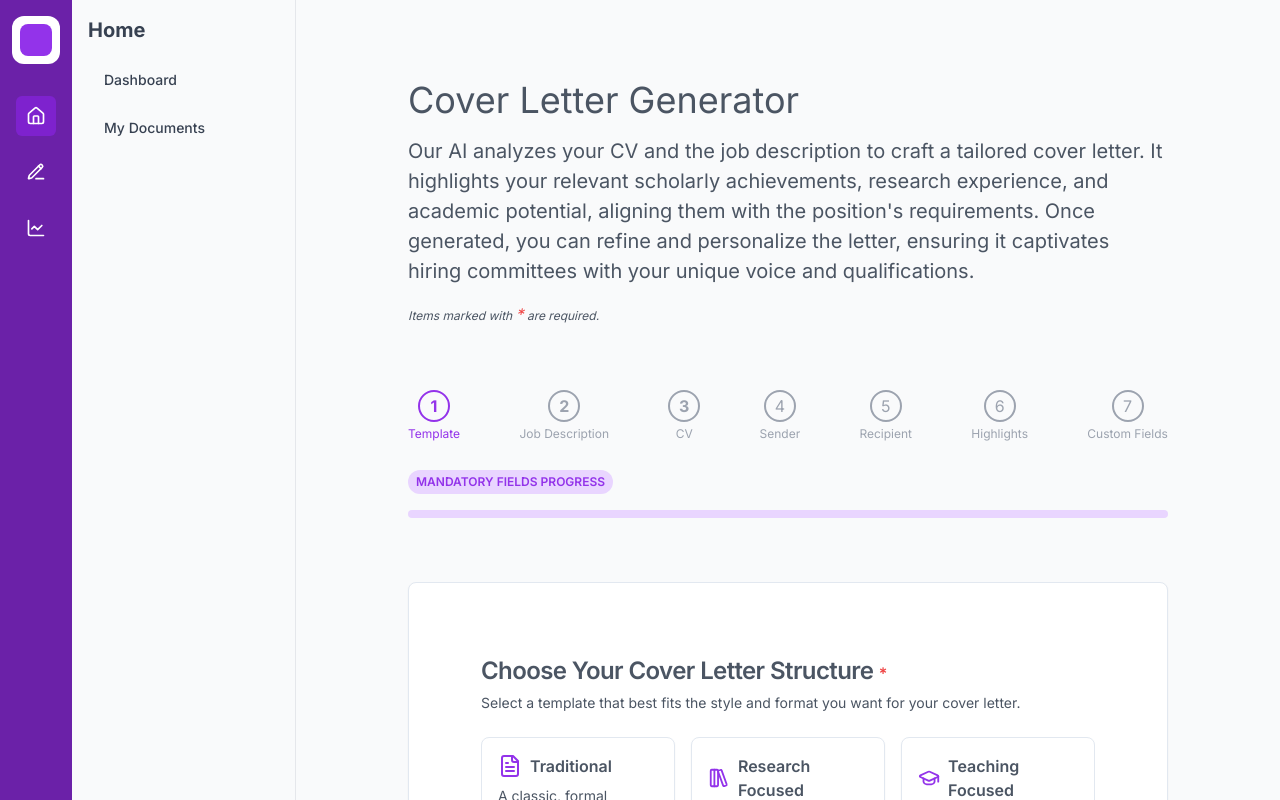
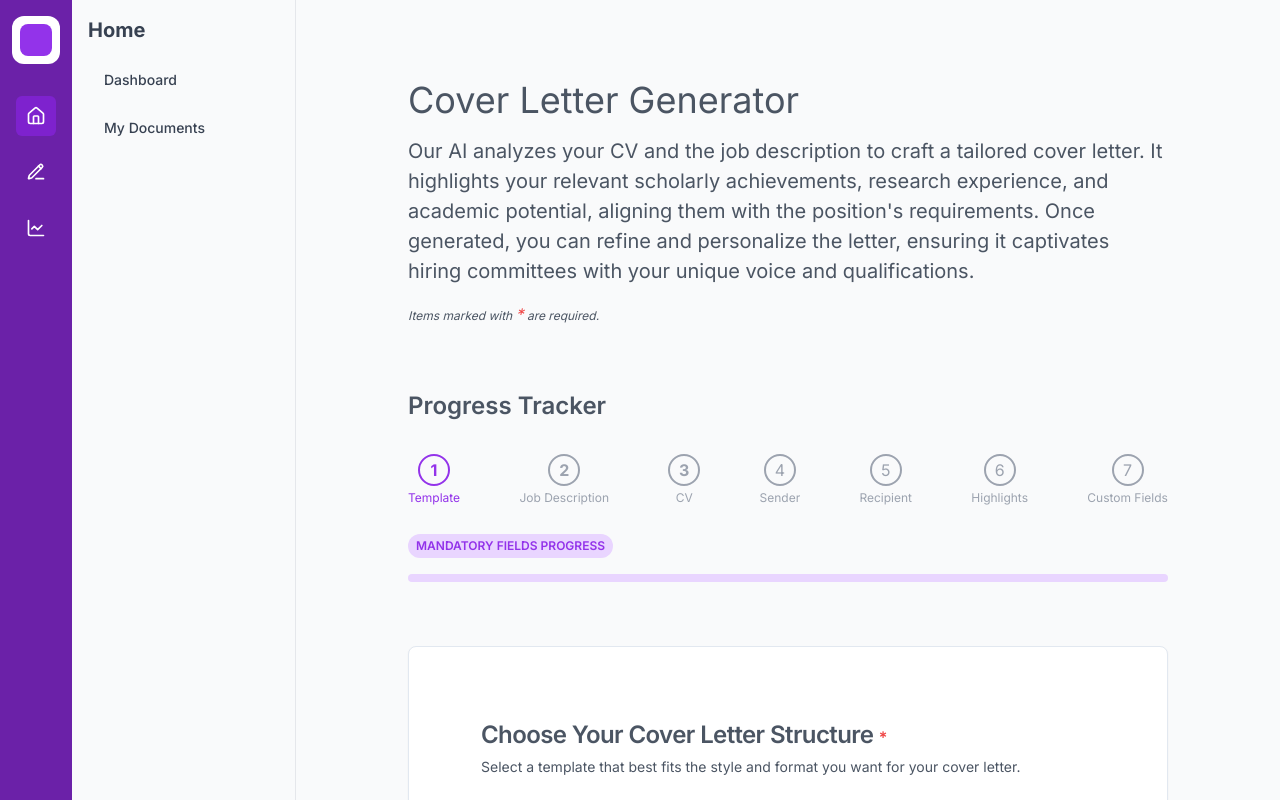
Before and after one commit to Naxus28/lumina.ai, a Next.js app: page /cover-letter in a window 1280 px wide. Shown: the top 800 px of the page. Built offline with nearby package versions, Linux system fonts and the light colour scheme.

Commit message:
Adds h3 to progress bar

```diff
--- a/app/components/ProgressBar.tsx
+++ b/app/components/ProgressBar.tsx
@@ -1,5 +1,6 @@
 import React from 'react';
 import { cn } from '@/lib/utils';
+import { H3 } from './typography';
 
 export interface ProgressStep {
 	id: string;
@@ -23,6 +24,7 @@ export const ProgressBar: React.FC<ProgressBarProps> = ({ steps, currentStep, cl
 
 	return (
 		<div className={cn('w-full mb-8', className)}>
+			<H3 className="text-gray-600 mb-8">Progress Tracker</H3>
 			<div className="flex flex-col sm:flex-row justify-between mb-2">
 				{steps.map((step, index) => (
 					<div
```
